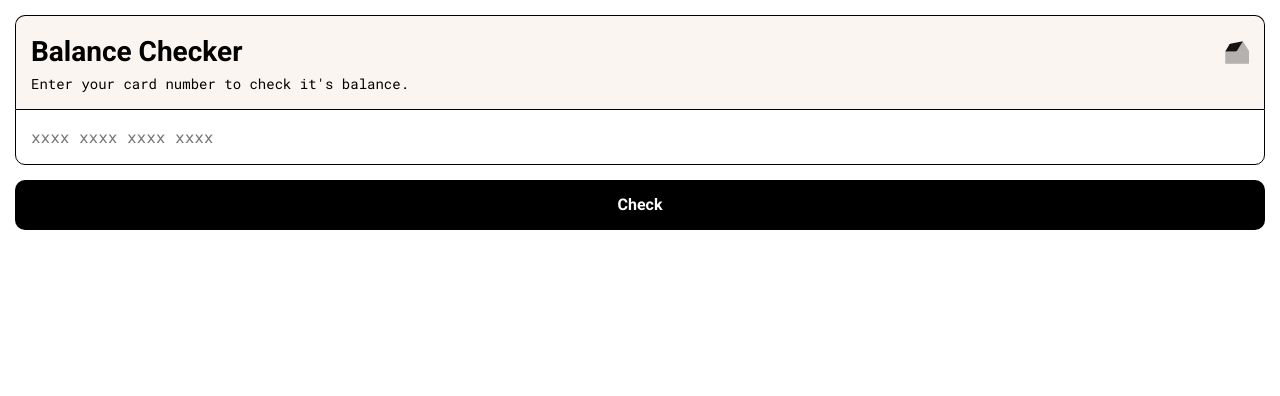
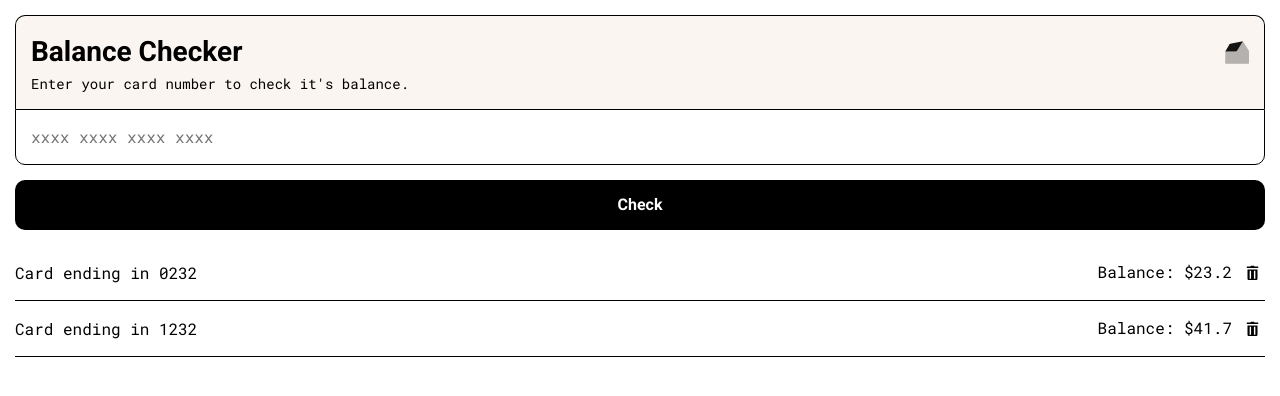
Before and after one commit to davinotdavid/dwelling-fs, a Next.js app in the folder frontend/: page / in a window 1280 px wide. Shown: the top 396 px of the page. Built offline with nearby package versions, Linux system fonts and the light colour scheme.

Commit message:
feat: add card list UI with fake data

```diff
--- a/frontend/components/BalanceCard/BalanceCard.module.css
+++ b/frontend/components/BalanceCard/BalanceCard.module.css
@@ -37,6 +37,7 @@
   background-color: #000;
   color: #fff;
   cursor: pointer;
+  margin-bottom: 30px;
 }
 
 .checkButton:hover {
--- /dev/null
+++ b/frontend/components/CardList/CardList.module.css
@@ -0,0 +1,4 @@
+.cardList {
+  list-style: none;
+  padding: 0;
+}
--- /dev/null
+++ b/frontend/components/CardList/index.tsx
@@ -0,0 +1,13 @@
+import styles from './CardList.module.css';
+
+type CardListProps = {
+  children: JSX.Element | JSX.Element[];
+}
+
+export default function CardList({ children }: CardListProps) {
+  return (
+    <ol className={styles.cardList}>
+      {children}
+    </ol>
+  )
+}
--- /dev/null
+++ b/frontend/components/CardListItem/CardListItem.module.css
@@ -0,0 +1,34 @@
+.cardListItem {
+  display: flex;
+  align-items: center;
+  justify-content: space-between;
+  border-bottom: 1px solid #000;
+  padding-bottom: 15px;
+  margin-bottom: 15px;
+}
+
+.balanceContainer {
+  display: flex;
+}
+
+.balanceContainer span {
+  margin-right: 8px;
+}
+
+.balanceContainer button {
+  /* Resetting browser button styles */
+  background: none;
+  border: 0;
+  padding: 0;
+
+  cursor: pointer;
+  border-radius: 50%;
+}
+
+.balanceContainer button:hover {
+  background-color: #EEE;
+}
+
+.balanceContainer button:active {
+  background-color: #DDD;
+}
--- /dev/null
+++ b/frontend/components/CardListItem/index.tsx
@@ -0,0 +1,23 @@
+import DeleteIcon from '../Icons/DeleteIcon';
+import styles from './CardListItem.module.css';
+
+type CardListItemProps = {
+  cardId: string;
+  cardLastFourDigits: string;
+  balance: number;
+  onDeleteButtonClicked: (cardId: string) => void,
+}
+
+export default function CardListItem({ cardId, cardLastFourDigits, balance, onDeleteButtonClicked }: CardListItemProps) {
+  return (
+    <li className={styles.cardListItem}>
+      <span>Card ending in {cardLastFourDigits}</span>
+      <div className={styles.balanceContainer}>
+        <span>Balance: ${balance}</span>
+        <button onClick={() => onDeleteButtonClicked(cardId)}>
+          <DeleteIcon />
+        </button>
+      </div>
+    </li>
+  )
+}
--- /dev/null
+++ b/frontend/components/Icons/DeleteIcon.tsx
@@ -0,0 +1,13 @@
+type DeleteIconType = {
+  width?: number;
+  height?: number;
+  fill?: string;
+}
+
+export default function DeleteIcon({ width = 25, height = 25, fill = 'none' }: DeleteIconType) {
+  return (
+    <svg width={width} height={height} viewBox="0 0 25 25" fill={fill} xmlns="http://www.w3.org/2000/svg">
+      <path d="M11.0715 5.82001L10.3572 6.53427H6.78589V7.96281H18.2142V6.53427H14.6428L13.9286 5.82001H11.0715ZM7.50016 9.39134V18.6768C7.50016 19.4625 8.143 20.1054 8.92869 20.1054H16.0714C16.8571 20.1054 17.4999 19.4625 17.4999 18.6768V9.39134H7.50016ZM9.64296 10.8199H11.0715V18.6768H9.64296V10.8199ZM13.9286 10.8199H15.3571V18.6768H13.9286V10.8199Z" fill="black"/>
+    </svg>
+  )
+}
--- a/frontend/pages/index.tsx
+++ b/frontend/pages/index.tsx
@@ -1,11 +1,33 @@
+import { useState } from 'react';
 import type { NextPage } from 'next'
 import Head from 'next/head'
 import BalanceCard from '../components/BalanceCard';
+import CardList from '../components/CardList';
+import CardListItem from '../components/CardListItem';
 import styles from '../styles/Home.module.css';
 
+const cardFakeData = [
+  {
+    cardId: '111',
+    cardLastFourDigits: '0232',
+    balance: 23.2,
+  },
+  {
+    cardId: '222',
+    cardLastFourDigits: '1232',
+    balance: 41.7,
+  }
+]
+
 const Home: NextPage = () => {
+  const [cards, setCards] = useState(cardFakeData);
+
+  const onDeleteButtonClicked = (cardId: string) => {
+    // TODO: Call API to delete
+  }
+
   return (
-    <div>
+    <>
       <Head>
         <title>Dwelling — Card Balance Checker</title>
         <meta name="description" content="Part of the technical test for Senior Frontend Developer at Dwelling.co" />
@@ -14,9 +36,21 @@ const Home: NextPage = () => {
 
       <main className={styles.main}>
         <BalanceCard />
+        <CardList>
+          {
+            cards.map(({ cardId, cardLastFourDigits, balance }) =>
+              <CardListItem
+                key={cardId}
+                cardId={cardId}
+                cardLastFourDigits={cardLastFourDigits}
+                balance={balance}
+                onDeleteButtonClicked={onDeleteButtonClicked}
+              />
+            )
+          }
+        </CardList>
       </main>
-
-    </div>
+    </>
   )
 }
 
```
